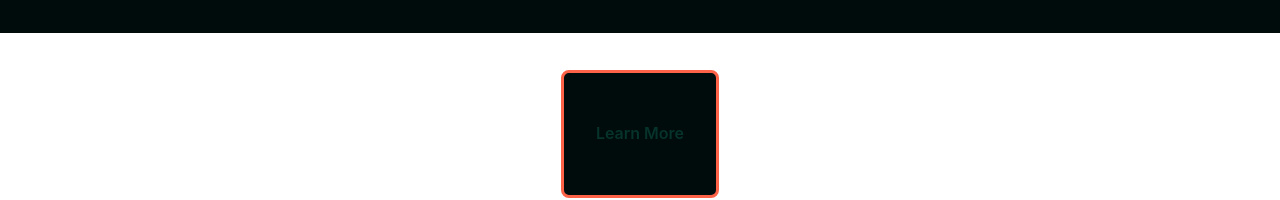
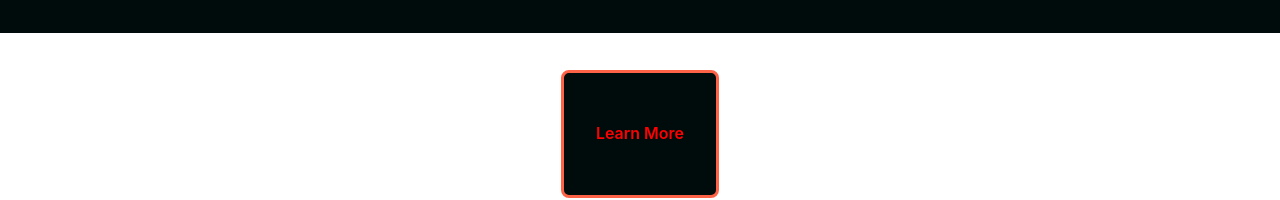
Before and after one commit to tatakai-ai/Tatakai, a plain HTML site: page index.html in a window 1280 px wide. In both pictures the pointer is over the link "Learn More". Shown: the part 1952-2152 px from the top of the page. Drawn offline with Linux system fonts and the light colour scheme.

Commit message:
Update index.html

```diff
--- a/index.html
+++ b/index.html
@@ -213,7 +213,7 @@
         .button:hover {
             background-color: rgba(255, 255, 255, 0.1);
             background-color: #000b0b;
-            color: rgb(6, 51, 43);
+            color: red;
             padding: 3rem 2rem;
             text-align: center;
         }
```
